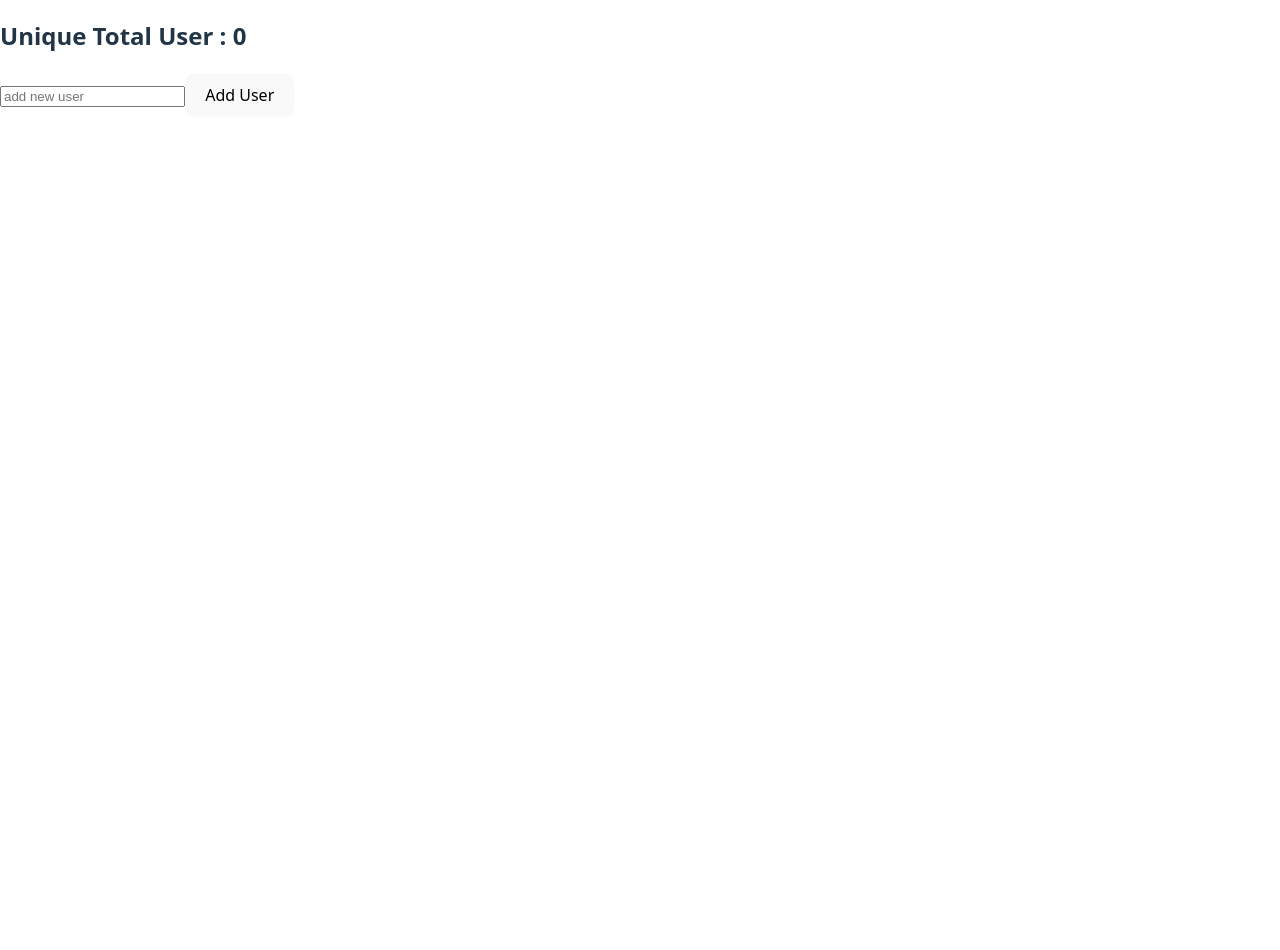
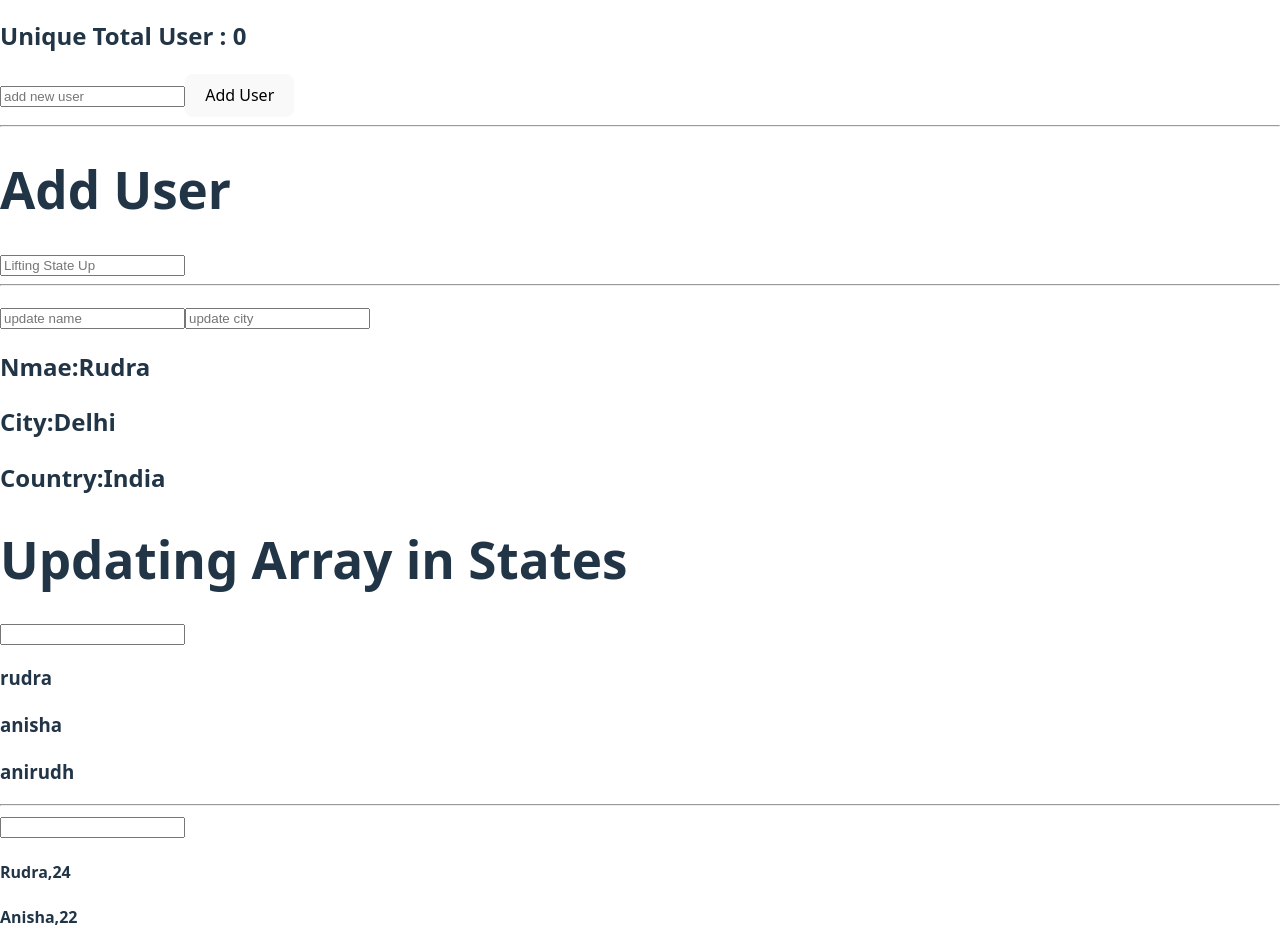
Before and after one commit to suman-paul-1214/REACT_Learning, a React (Vite) app in the folder react-concepts/: page / in a window 1280 px wide. Shown: the part 6080-7030 px from the top of the page. Before the commit the page ends 6197 px from the top, so only its background shows below. Built offline with nearby package versions, Linux system fonts and the light colour scheme.

Commit message:
04-08-25

```diff
--- a/react-concepts/src/App.jsx
+++ b/react-concepts/src/App.jsx
@@ -27,6 +27,9 @@ import FwdRef from './components/Ref/FwdRef';
 import UseFormStatus from './components/Hooks/useFormStatus';
 import UseTransitionHook from './components/Hooks/useTransitionHook';
 import DerivedState from './components/DerivedState/derivedState';
+import Parent from './components/lifting state up/parent';
+import Parent2 from './components/updating objects in state/Parent';
+import Parent3 from './components/updating array in state/Parent3';
 
 const DummyProductData =
 ["Product 1",'Product 2','Product 3'];
@@ -119,6 +122,13 @@ function App() {
         <UseTransitionHook></UseTransitionHook>
 
         <DerivedState/>
+
+        {/* lifting state up */}
+        <Parent/>
+        {/*updating objects in state*/}
+        <Parent2/>
+        {/* updating array in state */}
+        <Parent3/>
     </div>
   )
 }
--- /dev/null
+++ b/react-concepts/src/components/lifting state up/AddUser.jsx
@@ -0,0 +1,13 @@
+function AddUser({setUser}){
+
+  return(
+    <div>
+      <hr />
+      <h1>Add User</h1>
+      <input type="text" placeholder="Lifting State Up" onChange={(event)=>setUser(event.target.value)}/>
+      <hr />
+    </div>
+  )
+}
+
+export default AddUser
--- /dev/null
+++ b/react-concepts/src/components/lifting state up/DisplayUser.jsx
@@ -0,0 +1,11 @@
+function DisplayUser({AddingUser}){
+  return(
+    <div>
+      <h3>
+          {AddingUser}
+      </h3>
+    </div>
+  )
+}
+
+export default DisplayUser
--- /dev/null
+++ b/react-concepts/src/components/lifting state up/parent.jsx
@@ -0,0 +1,15 @@
+import { useState } from "react"
+import AddUser from "./AddUser"
+import DisplayUser from "./DisplayUser"
+
+const Parent=()=>{
+  const [user,setUser]=useState('')
+  return(
+    <>
+    <AddUser setUser={setUser} />
+    <DisplayUser AddingUser={user}/>
+    </>
+  )
+}
+
+export default Parent
--- /dev/null
+++ b/react-concepts/src/components/updating array in state/Parent3.jsx
@@ -0,0 +1,42 @@
+import { useState } from "react"
+
+const Parent3=()=>{
+  const [data,SetData]=useState([
+    'rudra','anisha','anirudh'
+  ])
+  const [dataDetails,setDataDetails]=useState([
+    {name:'Rudra',age:24},
+    {name:'Anisha',age:22}
+  ])
+
+  const handleUser=(name)=>{
+    data[data.length-1]=name
+    SetData([...data])
+  }
+    //jab v aap arry ya object ko update karna chahate ho to aapko eak new copy dalni padti hai thats why we use spread operator otherwise reference ke wajh se properly ho nahi pata
+
+    const handleUserDetails=(age)=>{
+    dataDetails[dataDetails.length-1].age=age
+    setDataDetails([...dataDetails])
+  }
+  return(
+    <div>
+      <h1>Updating Array in States</h1>
+      <input type="text" onChange={(event)=>handleUser(event.target.value)}/>
+      {
+        data.map((item,index)=>(
+          <h3 key={index}>{item}</h3>
+  ))
+      }
+      <hr />
+      <input type="text" onChange={(e)=>handleUserDetails(e.target.value)}/>
+      {
+        dataDetails.map((item,index)=>(
+          <h4 key={index}>{item.name},{item.age}</h4>
+        ))
+      }
+    </div>
+  )
+}
+
+export default Parent3
--- /dev/null
+++ b/react-concepts/src/components/updating objects in state/Parent.jsx
@@ -0,0 +1,35 @@
+import { useState } from "react"
+
+function Parent2(){
+  //const [name,SetName]=useState("Rudra")
+  const [data,SetData]=useState({
+    name:"Rudra",
+    address:{
+      city:'Delhi',
+      country:'India'
+    }
+  })
+  const handleUser=(val)=>{
+    data.name=val
+    console.log(data);
+    SetData({...data})
+    //SetName("Anisha Rudra")
+  }
+  const handleCity=(val)=>{
+    data.address.city=val
+    SetData({...data})
+  }
+  return(
+    <div>
+      <input type="text" placeholder="update name" onChange={(event)=>handleUser(event.target.value)}/>
+
+      <input type="text" placeholder="update city" onChange={(event)=>handleCity(event.target.value)}/>
+      <h2>Nmae:{data.name}</h2>
+      <h2>City:{data.address.city}</h2>
+      <h2>Country:{data.address.country}</h2>
+
+    </div>
+  )
+}
+
+export default Parent2
```
